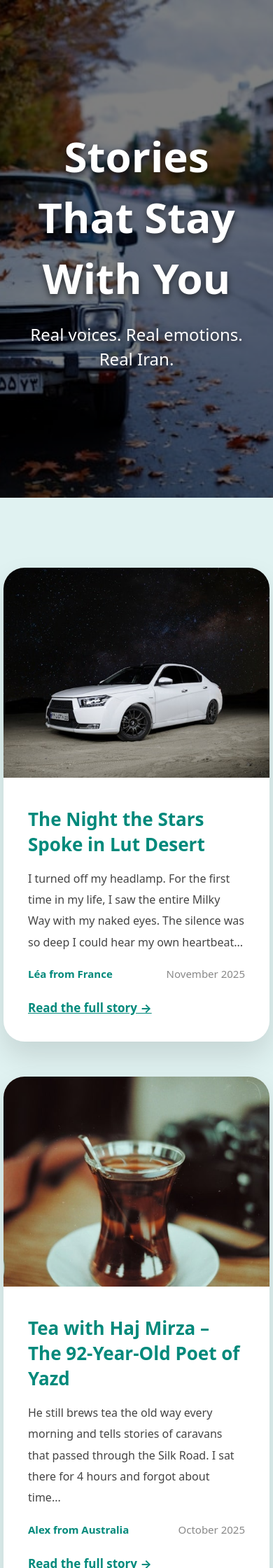
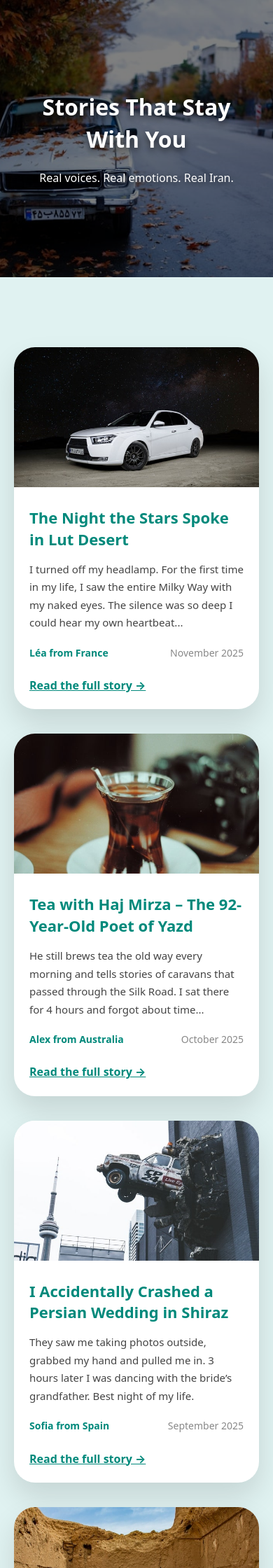
Before and after one commit to Ali-Arezoomandi/IranWander, a Flask app: page /stories in a window 390 px wide. Shown: the top 2240 px of the page at 70% size. Run offline with Flask 3, Linux system fonts and the light colour scheme.

Commit message:
fixed responsive

```diff
--- a/IranWander/iranwander/static/css/main.css
+++ b/IranWander/iranwander/static/css/main.css
@@ -57,6 +57,7 @@ body {
   display: flex;
   align-items: center;
   gap: 0.6rem;
+  margin-left: 1rem;
 }
 .logo img {
   width: 42px;
--- a/IranWander/iranwander/templates/stories.html
+++ b/IranWander/iranwander/templates/stories.html
@@ -3,6 +3,106 @@
 
 {% block content %}
 <link rel="stylesheet" href="{{ url_for('static', filename='css/pages.css') }}">
+
+<style>
+@media (max-width: 480px) {
+    section:first-of-type {
+        padding: 130px 20px !important;
+    }
+    section:first-of-type h1 {
+        font-size: 38px !important;
+    }
+    section:first-of-type p {
+        font-size: 18px !important;
+    }
+    section:nth-of-type(2) > div {
+        grid-template-columns: 1fr !important;
+        gap: 35px !important;
+    }
+    article img {
+        height: 220px !important;
+    }
+    article div[style*="padding:"] {
+        padding: 25px !important;
+    }
+    article h3 {
+        font-size: 22px !important;
+    }
+    article p {
+        font-size: 15px !important;
+        line-height: 1.7 !important;
+    }
+    article div[style*="display: flex"] {
+        font-size: 14px !important;
+    }
+    article a {
+        font-size: 16px !important;
+    }
+}
+
+@media (max-width: 414px) {
+    section:first-of-type h1 {
+        font-size: 34px !important;
+    }
+    article img {
+        height: 200px !important;
+    }
+}
+
+@media (max-width: 390px) {
+    section:first-of-type h1 {
+        font-size: 32px !important;
+    }
+    section:first-of-type p {
+        font-size: 16px !important;
+    }
+    article div[style*="padding:"] {
+        padding: 22px !important;
+    }
+}
+
+@media (max-width: 360px) {
+    section:first-of-type h1 {
+        font-size: 28px !important;
+    }
+    section:first-of-type p {
+        font-size: 14px !important;
+    }
+    article img {
+        height: 180px !important;
+    }
+    article h3 {
+        font-size: 19px !important;
+    }
+}
+
+@media (max-width: 320px) {
+    section:first-of-type {
+        padding: 110px 15px !important;
+    }
+    section:first-of-type h1 {
+        font-size: 26px !important;
+    }
+    section:first-of-type p {
+        font-size: 13px !important;
+    }
+    article div[style*="padding:"] {
+        padding: 18px !important;
+    }
+    article img {
+        height: 160px !important;
+    }
+    article h3 {
+        font-size: 17px !important;
+    }
+    article p {
+        font-size: 13px !important;
+    }
+    article a {
+        font-size: 14px !important;
+    }
+}
+</style>
 
 <section
     style="background: url('/static/img/stories.jpg') center/cover no-repeat; color: white; padding: 180px 20px; text-align: center; position: relative;">
@@ -40,7 +140,6 @@
             </div>
         </article>
         {% endfor %}
-
     </div>
 </section>
 {% endblock %}
```
